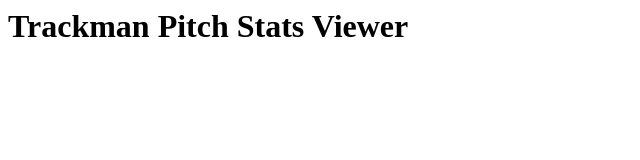
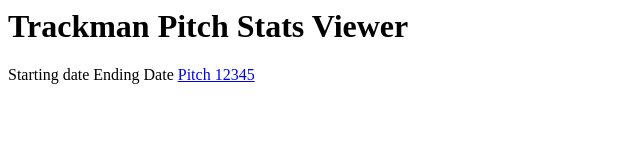
Before and after one commit to JDaws6/AfterChurch.com, a plain HTML site: page index.html in a window 1280 px wide. Shown: the whole page, without its empty margins (0-640 px from the left). Drawn offline with Linux system fonts and the light colour scheme.

Commit message:
Update index.html

```diff
--- a/index.html
+++ b/index.html
@@ -2,7 +2,11 @@
   <head>
     <title>Pitch Stats</title>
   </head>
-</html>
+
 <body>
   <h1>Trackman Pitch Stats Viewer</h1>
+  Starting date
+  Ending Date
+  <a href="details.html">Pitch 12345</a>
 </body>
+</html>
```
